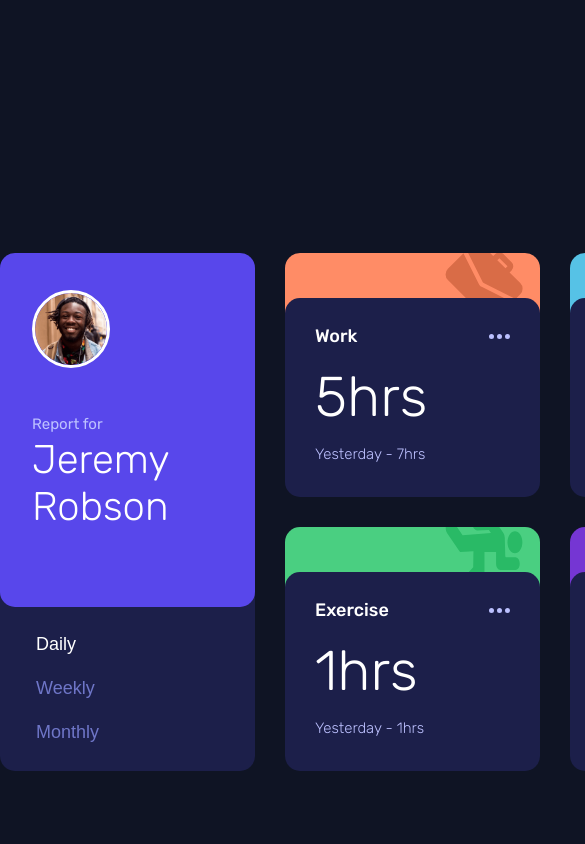
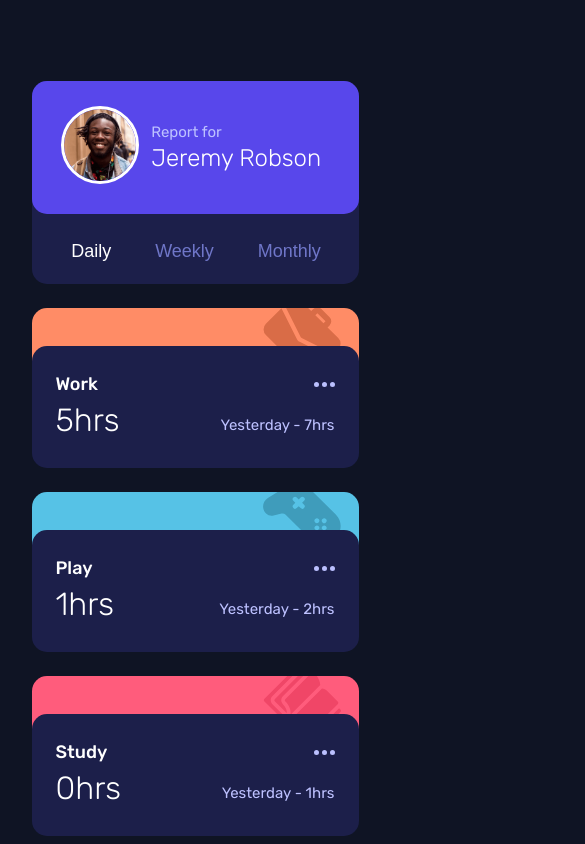
Before and after one commit to raych2/time-tracking-dashboard, a Next.js app: page / in a window 390 px wide. Shown: the top 844 px of the page, 585 px wide, since content can reach past the window. Built offline with nearby package versions, Linux system fonts and the light colour scheme.

Commit message:
Add media queries for mobile

```diff
--- a/components/ActivityBackground.module.css
+++ b/components/ActivityBackground.module.css
@@ -28,3 +28,11 @@
 .selfCare {
   background-color: var(--self-care-bg);
 }
+@media (max-width: 480px) {
+  .container {
+    height: 83px;
+  }
+  .img {
+    margin: -10px 17.42px 0 231.58px;
+  }
+}
--- a/components/ActivityCard.module.css
+++ b/components/ActivityCard.module.css
@@ -47,3 +47,33 @@
   font-weight: var(--fw-light);
   color: var(--pale-blue);
 }
+@media (max-width: 480px) {
+  .container {
+    width: 327px;
+    height: 160px;
+  }
+  .activity {
+    height: 122px;
+    margin-top: -45px;
+  }
+  .heading {
+    display: flex;
+    flex-flow: row wrap;
+    justify-content: space-between;
+    align-items: center;
+    margin: 0 24px;
+    padding-bottom: 0;
+  }
+  .time {
+    margin: -6px 24px 0 24px;
+    display: flex;
+    flex-direction: row;
+    justify-content: space-between;
+  }
+  .current {
+    font-size: 32px;
+  }
+  .previous {
+    font-weight: var(--fw-reg);
+  }
+}
--- a/components/ActivityContainer.module.css
+++ b/components/ActivityContainer.module.css
@@ -6,3 +6,13 @@
   justify-content: space-between;
   align-content: space-between;
 }
+@media (max-width: 480px) {
+  .container {
+    height: 1080px;
+    width: 327px;
+    display: flex;
+    flex-flow: column nowrap;
+    justify-content: space-between;
+    align-content: space-between;
+  }
+}
--- a/components/UserContainer.module.css
+++ b/components/UserContainer.module.css
@@ -56,3 +56,35 @@
   font-weight: var(--fw-reg);
   line-height: 21px;
 }
+@media (max-width: 480px) {
+  .user {
+    height: 203px;
+    width: 327px;
+    margin-bottom: 24px;
+  }
+  .userIntro {
+    height: 133px;
+    display: flex;
+    flex-flow: row wrap;
+    justify-content: space-evenly;
+  }
+  .img {
+    margin-top: 25px;
+    margin-left: -15px;
+  }
+  .intro {
+    margin-top: 42px;
+  }
+  .name {
+    margin: 0 25px 20px 0;
+    font-size: 24px;
+    line-height: 28.44px;
+  }
+  .timeItem {
+    margin-top: 26px;
+    margin-left: -38px;
+    display: flex;
+    flex-flow: row wrap;
+    justify-content: space-evenly;
+  }
+}
--- a/components/UserContainer.tsx
+++ b/components/UserContainer.tsx
@@ -16,8 +16,10 @@ export default function UserContainer({
     <div className={styles.user}>
       <div className={styles.userIntro}>
         <Image src={userPic} alt="User picture" className={styles.img} />
-        <p className={styles.intro}>Report for</p>
-        <h1 className={styles.name}>Jeremy Robson</h1>
+        <span>
+          <p className={styles.intro}>Report for</p>
+          <h1 className={styles.name}>Jeremy Robson</h1>
+        </span>
       </div>
       <Navbar timeframe={timeframe} setTimeframe={setTimeframe} />
     </div>
--- a/styles/global.css
+++ b/styles/global.css
@@ -41,3 +41,9 @@ body {
   justify-content: space-between;
   margin: 253px auto;
 }
+@media (max-width: 480px) {
+  .reportContainer {
+    width: 327px;
+    margin: 81px auto;
+  }
+}
```
